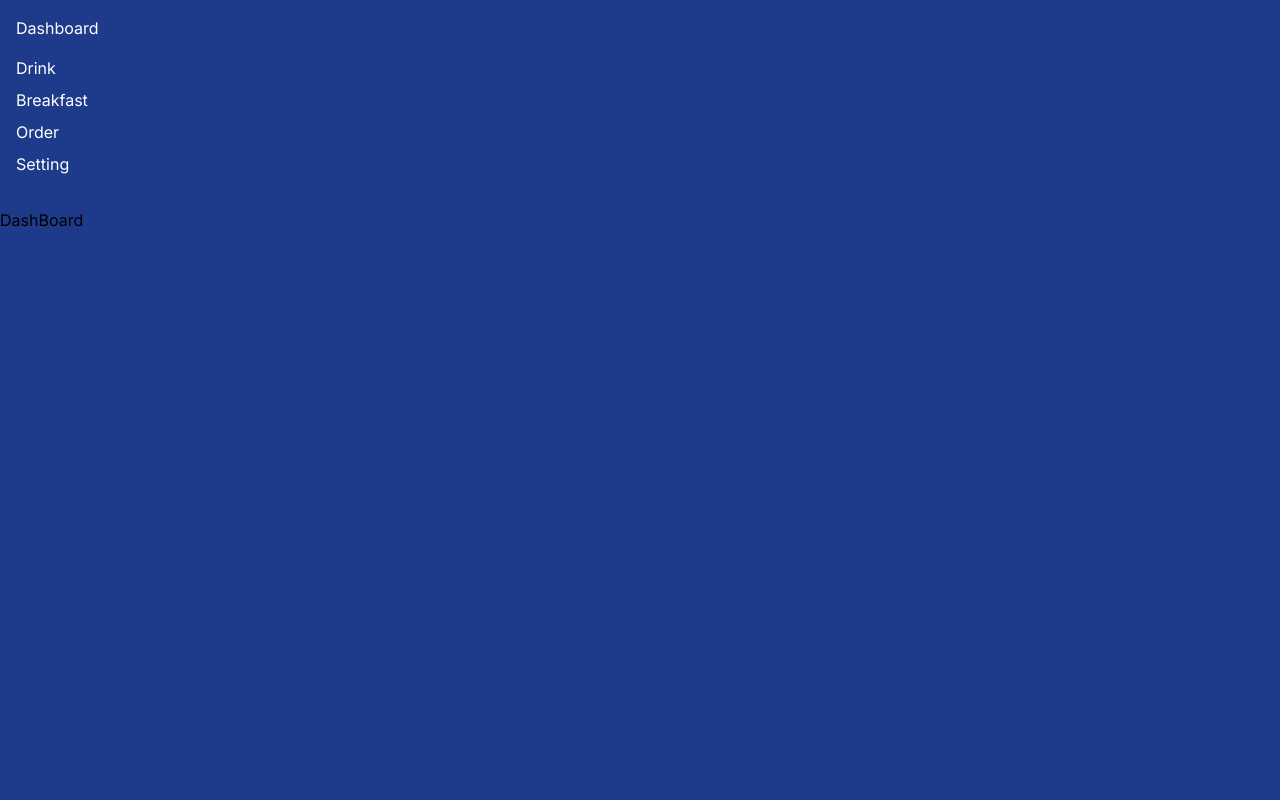
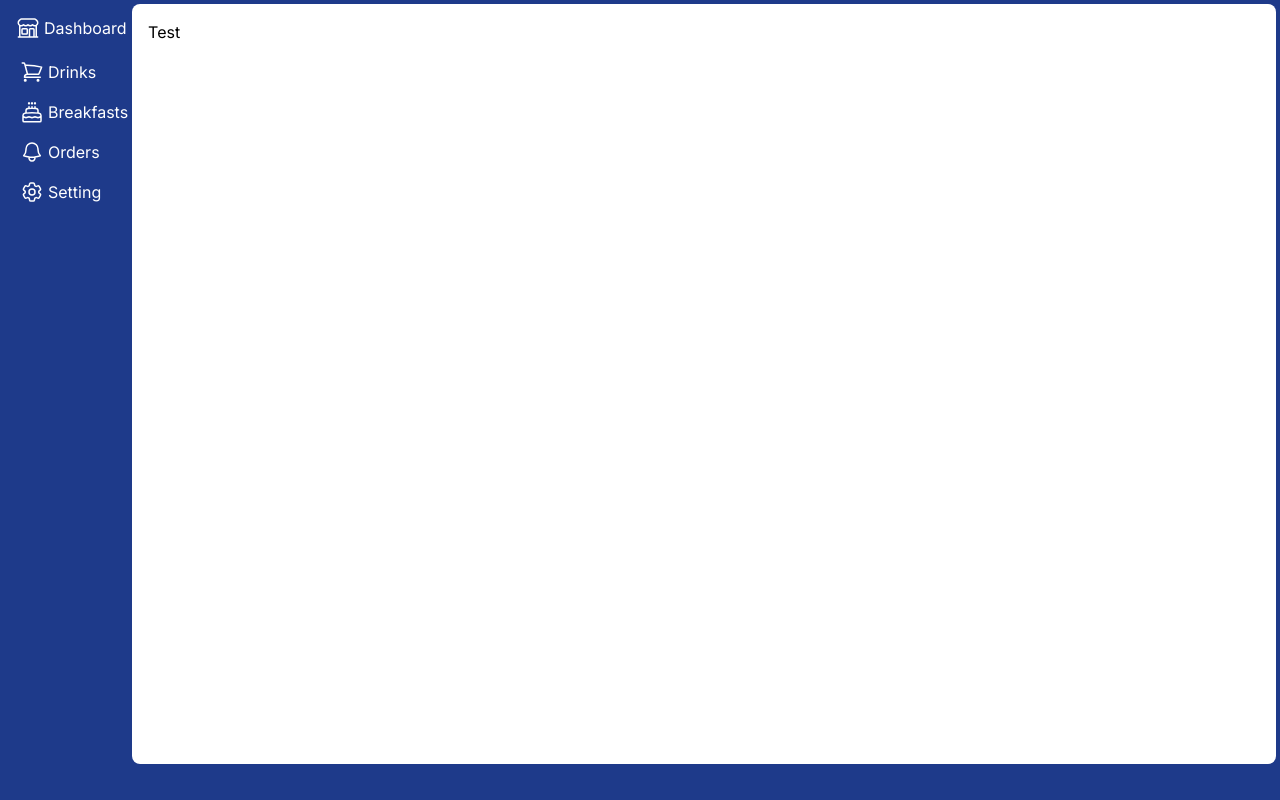
Before and after one commit to BangMach/gemo-orders-3.1, a Next.js app: page /dashboard in a window 1280 px wide. Built offline with nearby package versions, Linux system fonts and the light colour scheme.

Commit message:
add database schema

```diff
--- /dev/null
+++ b/src/app/breakfasts/page.tsx
@@ -0,0 +1,12 @@
+import LayOut from "../components/layout"
+
+export default function Breakfast() {
+  return (
+    <>
+      <LayOut>Breakfasts</LayOut>
+      <div className="bg-blue-900 min-h-screen">
+        <div> Breakfasts</div>
+      </div>
+    </>
+  )
+}
--- /dev/null
+++ b/src/app/components/layout.tsx
@@ -0,0 +1,14 @@
+"use client"
+
+import Nav from "../components/nav"
+
+export default function LayOut({ children }: { children: React.ReactNode }) {
+  return (
+    <div className="bg-blue-900 min-h-screen flex">
+      <Nav />
+      <div className="bg-white flex-grow mt-1 mr-1 mb-9 rounded-lg p-4">
+        {children}
+      </div>
+    </div>
+  )
+}
--- a/src/app/components/nav.tsx
+++ b/src/app/components/nav.tsx
@@ -1,16 +1,124 @@
+"use client"
+
 import Link from "next/link"
+import { usePathname } from "next/navigation"
+import { useRouter } from "next/navigation"
 
 export default function Nav() {
+  const inactiveLink = "flex gap-1 p-1"
+  const activeLink = inactiveLink + " bg-white text-blue-900 rounded-l-lg "
+  const router = useRouter()
+  const pathname = usePathname()
+
+  console.log({ router })
   return (
-    <aside className="text-white p-4 mb-4">
+    <aside className="text-white p-4 pr-0">
       <Link href={"/"} className="flex gap-1 mb-4">
+        <svg
+          xmlns="http://www.w3.org/2000/svg"
+          fill="none"
+          viewBox="0 0 24 24"
+          stroke-width="1.5"
+          stroke="currentColor"
+          className="w-6 h-6"
+        >
+          <path
+            stroke-linecap="round"
+            stroke-linejoin="round"
+            d="M13.5 21v-7.5a.75.75 0 01.75-.75h3a.75.75 0 01.75.75V21m-4.5 0H2.36m11.14 0H18m0 0h3.64m-1.39 0V9.349m-16.5 11.65V9.35m0 0a3.001 3.001 0 003.75-.615A2.993 2.993 0 009.75 9.75c.896 0 1.7-.393 2.25-1.016a2.993 2.993 0 002.25 1.016c.896 0 1.7-.393 2.25-1.016a3.001 3.001 0 003.75.614m-16.5 0a3.004 3.004 0 01-.621-4.72L4.318 3.44A1.5 1.5 0 015.378 3h13.243a1.5 1.5 0 011.06.44l1.19 1.189a3 3 0 01-.621 4.72m-13.5 8.65h3.75a.75.75 0 00.75-.75V13.5a.75.75 0 00-.75-.75H6.75a.75.75 0 00-.75.75v3.75c0 .415.336.75.75.75z"
+          />
+        </svg>
+
         <span> Dashboard</span>
       </Link>
       <nav className="flex flex-col gap-2">
-        <Link href={"/"}>Drink</Link>
-        <Link href={"/"}>Breakfast</Link>
-        <Link href={"/"}>Order</Link>
-        <Link href={"/"}>Setting</Link>
+        <Link
+          href={"/drinks"}
+          className={pathname.includes("/drinks") ? activeLink : inactiveLink}
+        >
+          <svg
+            xmlns="http://www.w3.org/2000/svg"
+            fill="none"
+            viewBox="0 0 24 24"
+            stroke-width="1.5"
+            stroke="currentColor"
+            className="w-6 h-6"
+          >
+            <path
+              stroke-linecap="round"
+              stroke-linejoin="round"
+              d="M2.25 3h1.386c.51 0 .955.343 1.087.835l.383 1.437M7.5 14.25a3 3 0 00-3 3h15.75m-12.75-3h11.218c1.121-2.3 2.1-4.684 2.924-7.138a60.114 60.114 0 00-16.536-1.84M7.5 14.25L5.106 5.272M6 20.25a.75.75 0 11-1.5 0 .75.75 0 011.5 0zm12.75 0a.75.75 0 11-1.5 0 .75.75 0 011.5 0z"
+            />
+          </svg>
+          Drinks
+        </Link>
+        <Link
+          href={"/breakfasts"}
+          className={
+            pathname.includes("/breakfasts") ? activeLink : inactiveLink
+          }
+        >
+          <svg
+            xmlns="http://www.w3.org/2000/svg"
+            fill="none"
+            viewBox="0 0 24 24"
+            stroke-width="1.5"
+            stroke="currentColor"
+            className="w-6 h-6"
+          >
+            <path
+              stroke-linecap="round"
+              stroke-linejoin="round"
+              d="M12 8.25v-1.5m0 1.5c-1.355 0-2.697.056-4.024.166C6.845 8.51 6 9.473 6 10.608v2.513m6-4.87c1.355 0 2.697.055 4.024.165C17.155 8.51 18 9.473 18 10.608v2.513m-3-4.87v-1.5m-6 1.5v-1.5m12 9.75l-1.5.75a3.354 3.354 0 01-3 0 3.354 3.354 0 00-3 0 3.354 3.354 0 01-3 0 3.354 3.354 0 00-3 0 3.354 3.354 0 01-3 0L3 16.5m15-3.38a48.474 48.474 0 00-6-.37c-2.032 0-4.034.125-6 .37m12 0c.39.049.777.102 1.163.16 1.07.16 1.837 1.094 1.837 2.175v5.17c0 .62-.504 1.124-1.125 1.124H4.125A1.125 1.125 0 013 20.625v-5.17c0-1.08.768-2.014 1.837-2.174A47.78 47.78 0 016 13.12M12.265 3.11a.375.375 0 11-.53 0L12 2.845l.265.265zm-3 0a.375.375 0 11-.53 0L9 2.845l.265.265zm6 0a.375.375 0 11-.53 0L15 2.845l.265.265z"
+            />
+          </svg>
+          Breakfasts
+        </Link>
+        <Link
+          href={"/orders"}
+          className={pathname.includes("/orders") ? activeLink : inactiveLink}
+        >
+          <svg
+            xmlns="http://www.w3.org/2000/svg"
+            fill="none"
+            viewBox="0 0 24 24"
+            stroke-width="1.5"
+            stroke="currentColor"
+            className="w-6 h-6"
+          >
+            <path
+              stroke-linecap="round"
+              stroke-linejoin="round"
+              d="M14.857 17.082a23.848 23.848 0 005.454-1.31A8.967 8.967 0 0118 9.75v-.7V9A6 6 0 006 9v.75a8.967 8.967 0 01-2.312 6.022c1.733.64 3.56 1.085 5.455 1.31m5.714 0a24.255 24.255 0 01-5.714 0m5.714 0a3 3 0 11-5.714 0"
+            />
+          </svg>
+          Orders
+        </Link>
+        <Link
+          href={"/settings"}
+          className={pathname.includes("/settings") ? activeLink : inactiveLink}
+        >
+          <svg
+            xmlns="http://www.w3.org/2000/svg"
+            fill="none"
+            viewBox="0 0 24 24"
+            stroke-width="1.5"
+            stroke="currentColor"
+            className="w-6 h-6"
+          >
+            <path
+              stroke-linecap="round"
+              stroke-linejoin="round"
+              d="M9.594 3.94c.09-.542.56-.94 1.11-.94h2.593c.55 0 1.02.398 1.11.94l.213 1.281c.063.374.313.686.645.87.074.04.147.083.22.127.324.196.72.257 1.075.124l1.217-.456a1.125 1.125 0 011.37.49l1.296 2.247a1.125 1.125 0 01-.26 1.431l-1.003.827c-.293.24-.438.613-.431.992a6.759 6.759 0 010 .255c-.007.378.138.75.43.99l1.005.828c.424.35.534.954.26 1.43l-1.298 2.247a1.125 1.125 0 01-1.369.491l-1.217-.456c-.355-.133-.75-.072-1.076.124a6.57 6.57 0 01-.22.128c-.331.183-.581.495-.644.869l-.213 1.28c-.09.543-.56.941-1.11.941h-2.594c-.55 0-1.02-.398-1.11-.94l-.213-1.281c-.062-.374-.312-.686-.644-.87a6.52 6.52 0 01-.22-.127c-.325-.196-.72-.257-1.076-.124l-1.217.456a1.125 1.125 0 01-1.369-.49l-1.297-2.247a1.125 1.125 0 01.26-1.431l1.004-.827c.292-.24.437-.613.43-.992a6.932 6.932 0 010-.255c.007-.378-.138-.75-.43-.99l-1.004-.828a1.125 1.125 0 01-.26-1.43l1.297-2.247a1.125 1.125 0 011.37-.491l1.216.456c.356.133.751.072 1.076-.124.072-.044.146-.087.22-.128.332-.183.582-.495.644-.869l.214-1.281z"
+            />
+            <path
+              stroke-linecap="round"
+              stroke-linejoin="round"
+              d="M15 12a3 3 0 11-6 0 3 3 0 016 0z"
+            />
+          </svg>
+          Setting
+        </Link>
       </nav>
     </aside>
   )
--- a/src/app/dashboard/page.tsx
+++ b/src/app/dashboard/page.tsx
@@ -1,16 +1,11 @@
 import { FC } from "react"
-import Nav from "../components/nav";
+import LayOut from "../components/layout"
+import Nav from "../components/nav"
 
-interface DashBoardProps {
+interface DashBoardProps {}
+
+const DashBoard: FC<DashBoardProps> = ({}) => {
+  return <LayOut>Test</LayOut>
 }
 
-const DashBoard: FC<DashBoardProps> = ({}) => {
-    return(
-        <div className="bg-blue-900 min-h-screen">
-            <Nav/>
-        <div> DashBoard</div>
-      </div>
-      )
-}
-
-export default DashBoard;
+export default DashBoard
--- /dev/null
+++ b/src/app/drinks/page.tsx
@@ -0,0 +1,9 @@
+import LayOut from "../components/layout"
+
+export default function Drinks() {
+  return (
+    <>
+      <LayOut>Drinks</LayOut>
+    </>
+  )
+}
--- a/src/app/order/page.tsx
+++ /dev/null
@@ -1,15 +0,0 @@
-"use client"
-
-import { FC, FunctionComponent } from "react"
-
-interface pageProps {}
-
-const page: FC<pageProps> = ({}) => {
-  return (
-    <div className="bg-blue-900 min-h-screen">
-      <div> DashBoard</div>
-    </div>
-  )
-}
-
-export default page
--- /dev/null
+++ b/src/app/orders/page.tsx
@@ -0,0 +1,9 @@
+import LayOut from "../components/layout"
+
+export default function Orders() {
+  return (
+    <>
+      <LayOut>Orders</LayOut>
+    </>
+  )
+}
```
Also changed, not shown: src/app/components/header.tsx (added), src/app/models/Breakfast.ts (added), src/app/models/Drinks.ts (added), src/app/models/Order.ts (added).
